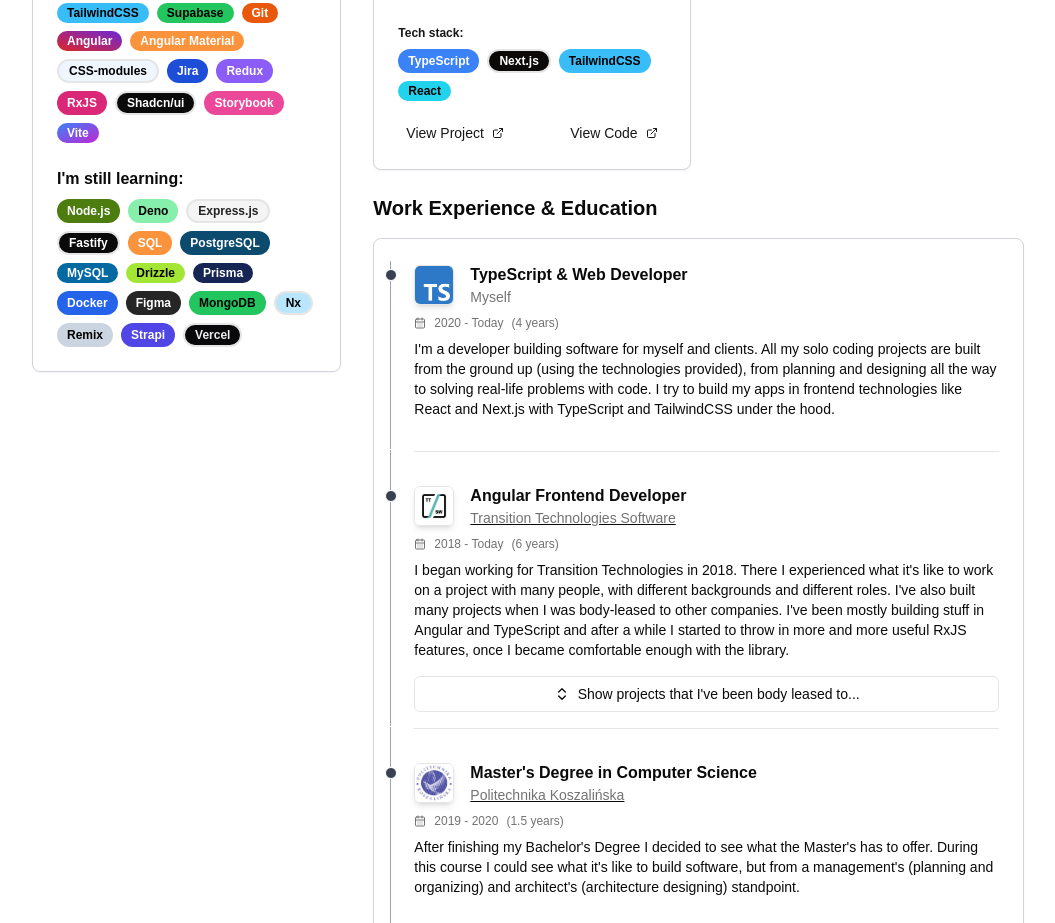
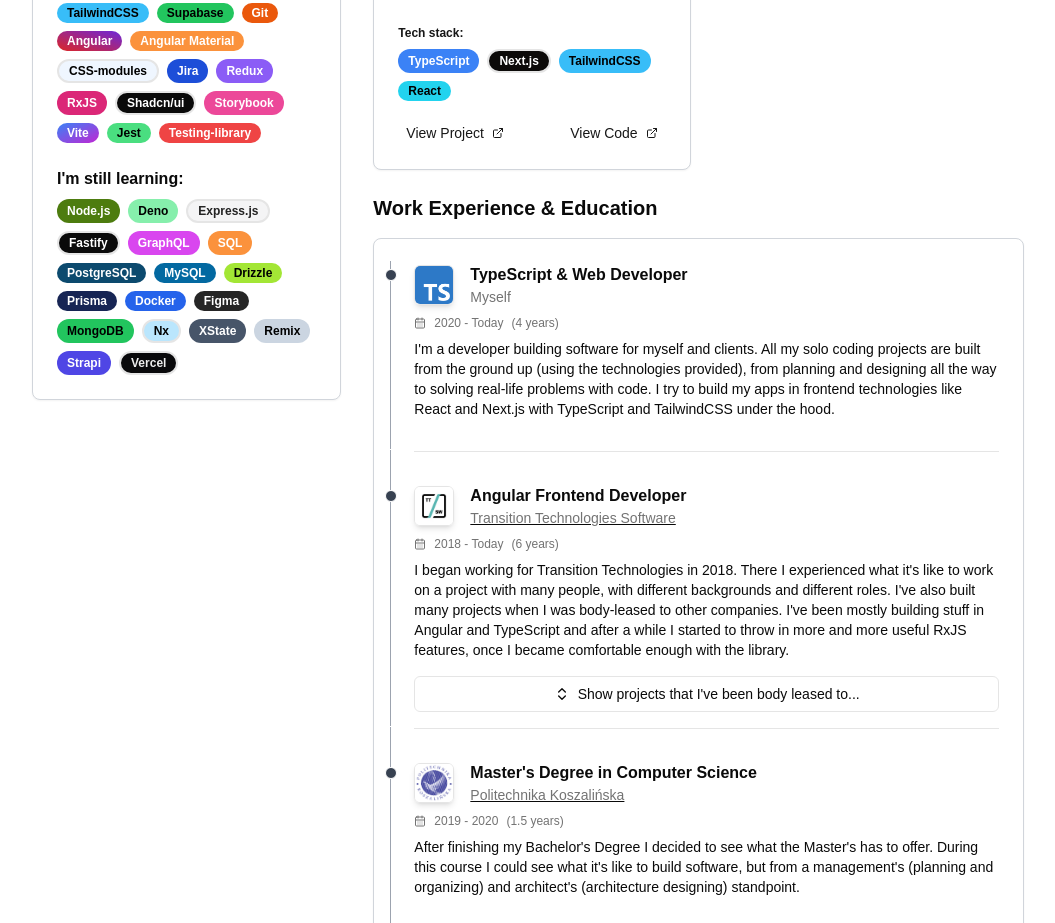
Before and after one commit to bartosz-szkolnik/portfolio, a Next.js app: page / in a window 1280 px wide. Shown: the part 920-1843 px from the top of the page, without its empty margins (112-1167 px from the left). Built offline with nearby package versions, Linux system fonts and the light colour scheme.

Commit message:
Add new tools

```diff
--- a/src/components/misc/colors.ts
+++ b/src/components/misc/colors.ts
@@ -292,4 +292,46 @@
       bgColor: 'bg-gradient-to-br from-blue-500 to-fuchsia-600',
     },
   },
+  GraphQL: {
+    light: {
+      color: '#fff',
+      bgColor: 'bg-fuchsia-500',
+      backgroundColor: '',
+    },
+  },
+  Jest: {
+    light: {
+      color: '#000',
+      bgColor: 'bg-green-400',
+      backgroundColor: '',
+    },
+  },
+  'Testing-library': {
+    light: {
+      color: '#fff',
+      bgColor: 'bg-red-500',
+      backgroundColor: '',
+    },
+  },
+  XState: {
+    light: {
+      color: '#fff',
+      bgColor: 'bg-slate-600',
+      backgroundColor: '',
+    },
+  },
+  OpenAPI: {
+    light: {
+      color: '#fff',
+      bgColor: 'bg-lime-600',
+      backgroundColor: '',
+    },
+  },
+  Electron: {
+    light: {
+      color: '#000',
+      bgColor: 'bg-cyan-200',
+      backgroundColor: '',
+    },
+  },
 };
--- a/src/components/misc/tools.ts
+++ b/src/components/misc/tools.ts
@@ -1,6 +1,6 @@
 type Language = 'TypeScript' | 'JavaScript' | 'HTML5' | 'CSS3';
 
-type FullstackTool = never;
+type FullstackTool = 'XState' | 'OpenAPI' | 'Electron';
 
 type FrontendTool =
   | 'React'
@@ -23,6 +23,7 @@
   | 'Node.js'
   | 'Deno'
   | 'Express.js'
+  | 'GraphQL'
   | 'Fastify'
   | 'Drizzle'
   | 'Prisma'
@@ -32,6 +33,8 @@
   | 'MongoDB'
   | 'Supabase';
 
+type TestingTool = 'Jest' | 'Testing-library';
+
 type OtherTool = 'Jira' | 'Git' | 'Vercel' | 'Docker' | 'Figma' | 'Strapi' | 'Nx';
 
-export type Tool = Language | FullstackTool | FrontendTool | BackendTool | OtherTool;
+export type Tool = Language | FullstackTool | FrontendTool | BackendTool | TestingTool | OtherTool;
--- a/src/data/skills.ts
+++ b/src/data/skills.ts
@@ -19,6 +19,8 @@
   'Shadcn/ui',
   'Storybook',
   'Vite',
+  'Jest',
+  'Testing-library',
 ] satisfies Tool[];
 
 export const STILL_LEARNING_SKILLS = [
@@ -26,6 +28,7 @@
   'Deno',
   'Express.js',
   'Fastify',
+  'GraphQL',
   'SQL',
   'PostgreSQL',
   'MySQL',
@@ -35,6 +38,7 @@
   'Figma',
   'MongoDB',
   'Nx',
+  'XState',
   'Remix',
   'Strapi',
   'Vercel',
```
